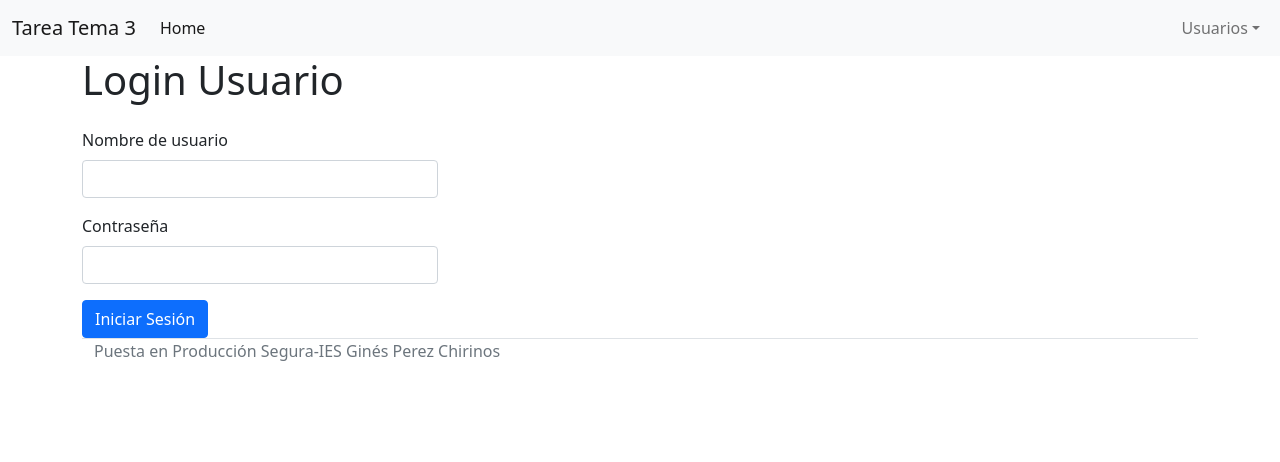
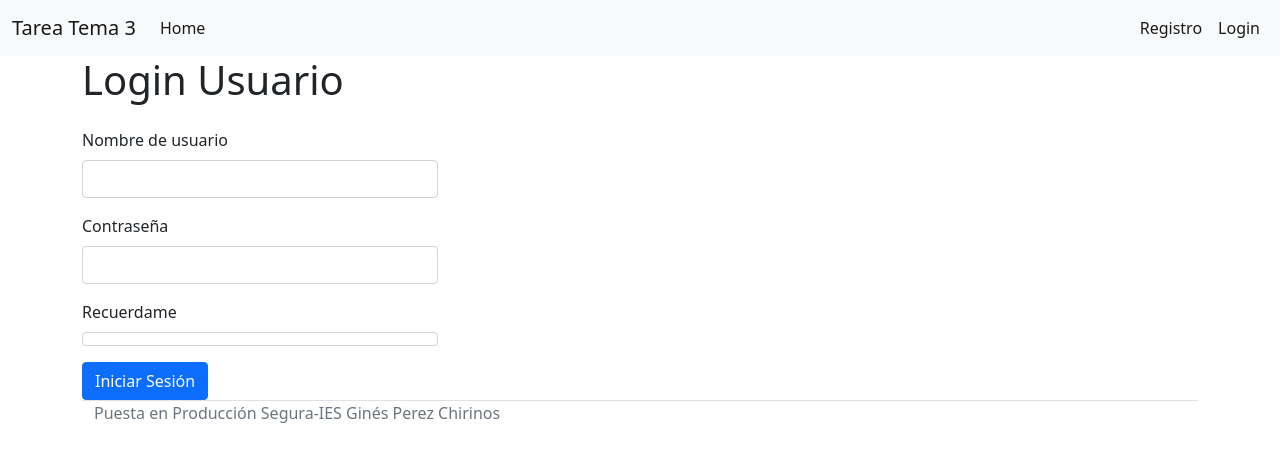
Before and after one commit to LucasSalso/tareaTema3Project, a Flask app: page /loginUsuario/ in a window 1280 px wide. Shown: the top 462 px of the page. Run offline with Flask 2, Linux system fonts and the light colour scheme; some libraries are stand-ins or nearby versions.

Commit message:
LMSD : Control de Login con Flask-Login

```diff
--- a/app/__init__.py
+++ b/app/__init__.py
@@ -1,15 +1,18 @@
 from flask import Flask
 from flask_sqlalchemy import SQLAlchemy
+from flask_login import LoginManager
 
 app = Flask(__name__)
 
 # Settings
+app.secret_key = "secret"
 app.config['SECRET_KEY'] = 'secret'
 app.config['SQLALCHEMY_DATABASE_URI'] = 'postgresql://postgres:123456@localhost:5432/tareaTema3Project'
 app.config['SQLALCHEMY_TRACK_MODIFICATIONS'] = False
 app.config['MAX_CONTENT_LENGTH'] = 1024 * 1024
 
 db = SQLAlchemy(app)
+login_manager = LoginManager(app)
 
 @app.errorhandler(413)
 def too_large(e):
--- a/app/login/forms.py
+++ b/app/login/forms.py
@@ -1,5 +1,5 @@
 from flask_wtf import FlaskForm
-from wtforms import StringField, SubmitField, IntegerField, PasswordField
+from wtforms import StringField, SubmitField, IntegerField, PasswordField, BooleanField
 from flask_wtf.file import FileRequired, FileAllowed, FileField
 from wtforms.validators import DataRequired, Length, ValidationError
 
@@ -15,6 +15,7 @@ class LoginForm(FlaskForm):
         Length(min=8, message="La contraseña no puede ser inferior a 8 caracteres")
     ])
 
+    recuerdame = BooleanField(label="Recuerdame")
 
 class RegisterForm(FlaskForm):
 
--- a/app/login/models.py
+++ b/app/login/models.py
@@ -1,8 +1,10 @@
+from flask_login import UserMixin
+
 from ..__init__ import db
 from cryptography.fernet import Fernet
 from werkzeug.security import generate_password_hash, check_password_hash
 
-class Usuario(db.Model):
+class Usuario(db.Model, UserMixin):
     id = db.Column(db.Integer, primary_key=True, autoincrement=True)
     username = db.Column(db.String(15), unique=True, nullable=False)
     password = db.Column(db.String, nullable=False)
--- a/app/login/routes.py
+++ b/app/login/routes.py
@@ -1,4 +1,5 @@
 from flask import render_template, request, redirect, url_for
+from flask_login import current_user, login_user, logout_user
 
 import app
 
@@ -24,16 +25,30 @@ def registrarUsuario():
             error = "No se ha podido dar de alta " + e.__str__()
     return render_template("registrarUsuario.html", form=form, error=error)
 
+@app.login_manager.user_loader
+def loadUser(userId):
+    return Usuario.get_by_id(userId)
+
 @login.route("/loginUsuario/", methods=["GET","POST"])
 def loginUsuario():
     error = ""
+
+    if current_user.is_authenticated:
+        return redirect(url_for('private.indexcliente'));
+
     form = LoginForm(request.form)
     if form.validate_on_submit():
         username = form.username.data
         password = form.password.data
-        usuario = Usuario.get_by_username(username)
-        if usuario and usuario.check_password(password):
+        user = Usuario.get_by_username(username)
+        if user and user.check_password(password):
+            login_user(user, remember=form.recuerdame.data)
             return redirect(url_for("private.indexcliente"))
         else:
             error = "Usuario y/o contraseña incorrecta"
     return render_template("loginUsuario.html", form=form, error=error)
+
+@login.route("/logout/")
+def logout():
+    logout_user()
+    return redirect(url_for("public.index"))
--- a/app/templates/base/_menu.html
+++ b/app/templates/base/_menu.html
@@ -1,4 +1,4 @@
-{% macro show_menu() %}
+{% macro show_menu(current_user) %}
 <nav class="navbar navbar-expand-lg navbar-light bg-light">
   <div class="container-fluid">
     <a class="navbar-brand" href="{{ url_for('public.index') }}">Tarea Tema 3</a>
@@ -10,15 +10,26 @@
         <li class="nav-item">
           <a class="nav-link active" aria-current="page" href="{{ url_for('public.index') }}">Home</a>
         </li>
+        {% if not current_user.is_anonymous %}
+          <li class="nav-item">
+            <a class="nav-link active" aria-current="page" href="{{ url_for('private.indexcliente') }}">Clientes</a>
+          </li>
+        {% endif %}
       </ul>
       <ul class="navbar-nav ms-auto">
-        <li class="nav-item dropdown">
-          <a class="nav-link dropdown-toggle" href="#" role="button" data-bs-toggle="dropdown">Usuarios</a>
-          <ul class="dropdown-menu">
-            <li><a class="dropdown-item" href="{{ url_for('login.registrarUsuario') }}">Registro</a></li>
-            <li><a class="dropdown-item" href="{{ url_for('login.loginUsuario') }}">Login</a></li>
-          </ul>
-        </li>
+        {% if current_user.is_anonymous %}
+          <li class="nav-item">
+            <a class="nav-link active" href="{{ url_for('login.registrarUsuario') }}">Registro</a>
+          </li>
+          <li class="nav-item">
+            <a class="nav-link active" href="{{ url_for('login.loginUsuario') }}">Login</a>
+          </li>
+        {% else %}
+          <li class="nav-item nav-link">{{current_user}}</li>
+          <li class="nav-item">
+            <a class="nav-link active" href="{{ url_for('login.logout') }}">Logout</a>
+          </li>
+        {% endif %}
       </ul>
     </div>
   </div>
--- a/app/templates/base/base.html
+++ b/app/templates/base/base.html
@@ -9,7 +9,7 @@
 </head>
 <body>
 <header>
-    {{ show_menu() }}
+    {{ show_menu(current_user) }}
 </header>
 <div class="container">
     <main role="main" class="pb-3">
--- a/requirements.txt
+++ b/requirements.txt
@@ -4,3 +4,4 @@ Flask-SqlAlchemy
 Flask-Migrate
 psycopg2
 cryptography
+Flask-Login
```
Also changed, not shown: app/private/routes.py (+11 -2 lines).
